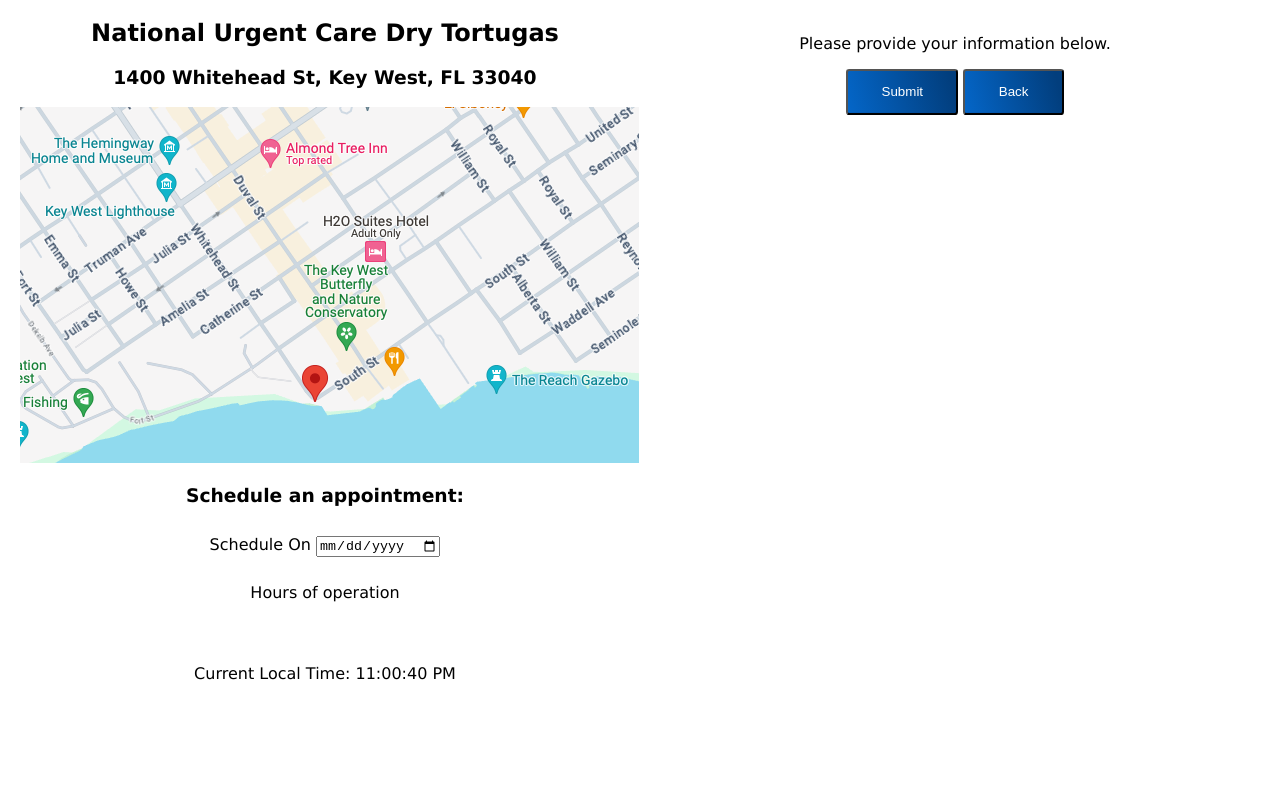
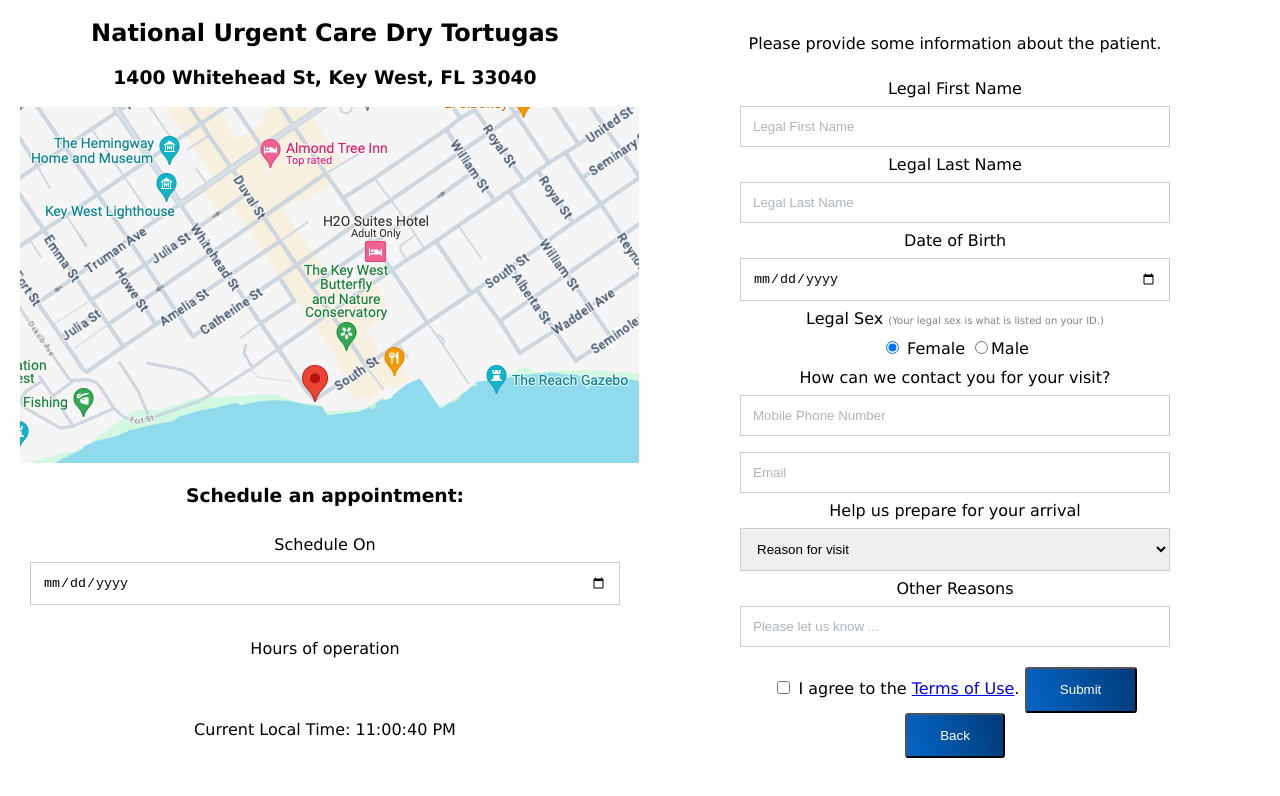
Before and after one commit to yivvm/JavaScript-SBA-316, a website built with Parcel: page index.html in a window 1280 px wide. Shown: the part 130-926 px from the top of the page. Before the commit the page ends 859 px from the top, so only its background shows below. Built offline with nearby package versions, Linux system fonts and the light colour scheme.

Commit message:
update the form

```diff
--- a/index.html
+++ b/index.html
@@ -5,6 +5,10 @@
     <meta name="viewport" content="width=device-width, initial-scale=1.0">
     <title>Schedule Page</title>
     <link rel="stylesheet" href="src/styles.css">
+    <script
+      src="https://kit.fontawesome.com/d8f052c6cf.js"
+      crossorigin="anonymous"
+    ></script>
 </head>
 
 <body>
@@ -41,13 +45,61 @@
         </div>
 
         <div class="right" style="padding: 90px">
-            <p>Please provide your information below.</p>
+            <p>Please provide some information about the patient.</p>
 
             <!-- Information Form -->
-            <form id="info"></form>
+            <form id="info">
+                <div class="form">
+                    <label for="firstname">Legal First Name</label>
+                    <input name="firstname" type="text" placeholder="Legal First Name" />
 
-            <button class="button" id="submit">Submit</button>
-            <button class="button" id="back">Back</button>
+                    <label for="lastname">Legal Last Name</label>
+                    <input name="lastname" type="text" placeholder="Legal Last Name" />
+
+                    <label for="date of birth">Date of Birth</label>
+                    <input name="dateofbirth" type="date" placeholder="MM/DD/YYYY" />
+
+                    <label for="legalsex">Legal Sex</label>
+                    <span style="font-size: 10px; color:grey">(Your legal sex is what is listed on your ID.)</span>
+                    <div id="gender-radio">
+                        <input type="radio" id="female" name="gender" value="female" checked="unchecked"> Female
+                        <input type="radio" id="male" name="gender" value="male">Male
+                    </div>
+
+                    <label for="contact">How can we contact you for your visit?</label>
+                    <input name="phone" type="tel" placeholder="Mobile Phone Number">
+
+                    <input name="email" type="text" placeholder="Email" />
+
+                    <label for="reason">Help us prepare for your arrival</label>
+                    <select name="reason" id="reason">
+                        <option value="">Reason for visit</option>
+                        <option value="illness">Illness</option>
+                        <option value="injury">Injury</option>
+                        <option value="wound">Wound/Laceration</option>
+                        <option value="testing">Testing onsite</option>
+                        <option value="DOT physicals">DOT physicals</option>
+                        <option value="others">Others</option>
+                    </select>
+
+                    <label for="other">Other Reasons</label>
+                    <input type="text" placeholder="Please let us know ...">
+
+                    <div class="flex-row">
+                    <input name="terms" type="checkbox" />
+                    <label for="terms"
+                        >I agree to the&nbsp;<a href="#">Terms of Use</a>.</label
+                    >
+
+                    <button class="button" id="submit">Submit</button>
+                    <button class="button" id="back">Back</button>
+
+                    </div>
+                </div>
+
+              </form>
+
+
 
         </div>
     </div>
--- a/src/styles.css
+++ b/src/styles.css
@@ -111,8 +111,24 @@
   width: 50%;
 }
 
+input[type=text], input[type=date], input[type=tel], input[type=email], select, textarea, [type=submit] {
+  width: 100%;
+  padding: 12px;
+  margin: 8px 0;
+  display: inline-block;
+  border: 1px solid #ccc;
+  box-sizing: border-box;
+}
 
-  /* === test ============ */
+input::placeholder,
+textarea::placeholder {
+  color: #ADB5BD;
+}
+
+input[type=checkbox] {
+  margin-top: 16px;
+}
+
 .button{
   text-decoration: none;
   padding: 1em 2.5em;
@@ -125,8 +141,10 @@
   background-position: left;
 
   transition: 300ms background-position ease-in-out;
+  cursor: pointer;
+}
 
-  }
 .button:hover{
   background-position: right;
+  opacity: 0.8;
 }
```
Lines whose indentation alone changed are shown as unchanged.
